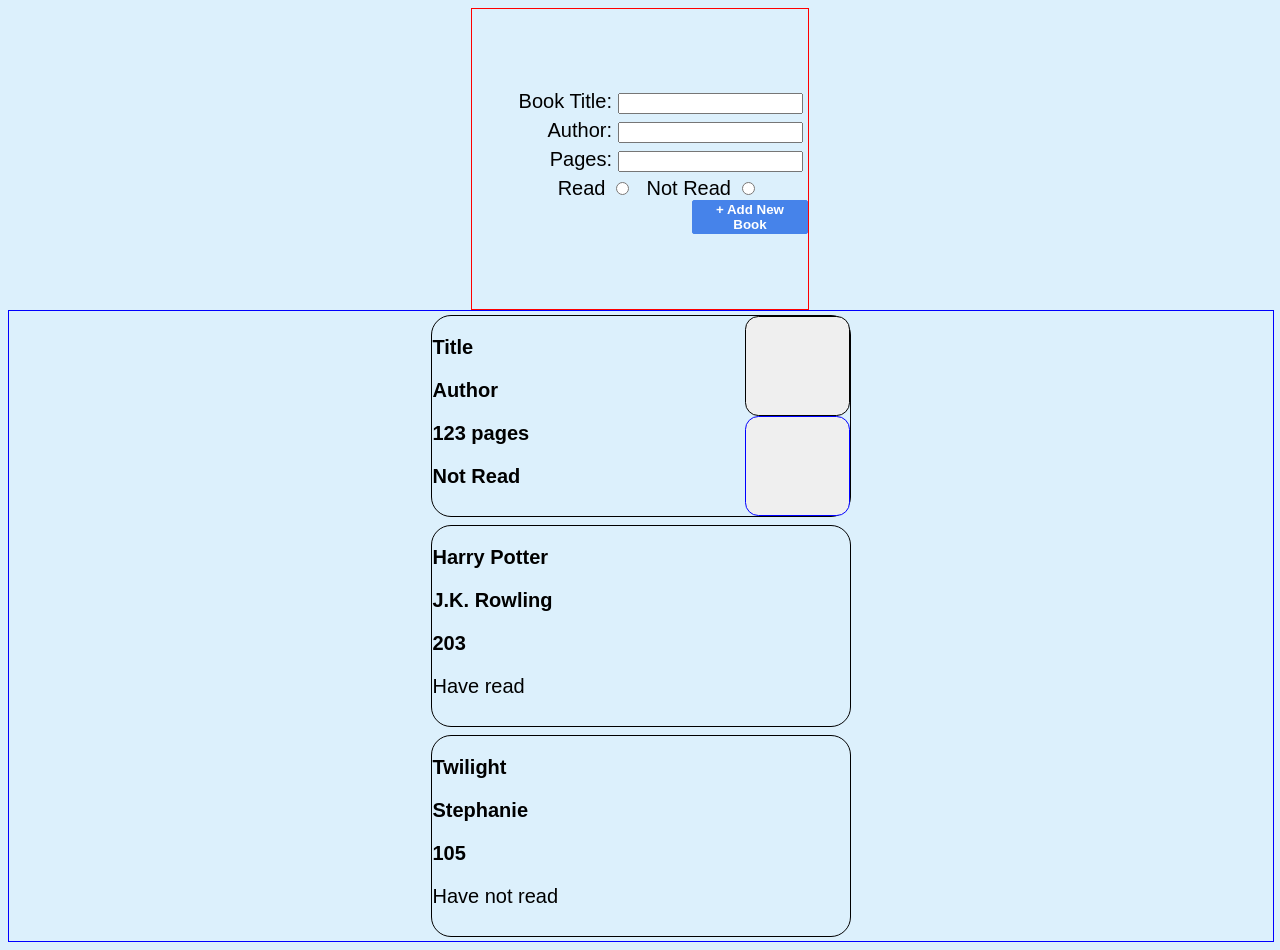
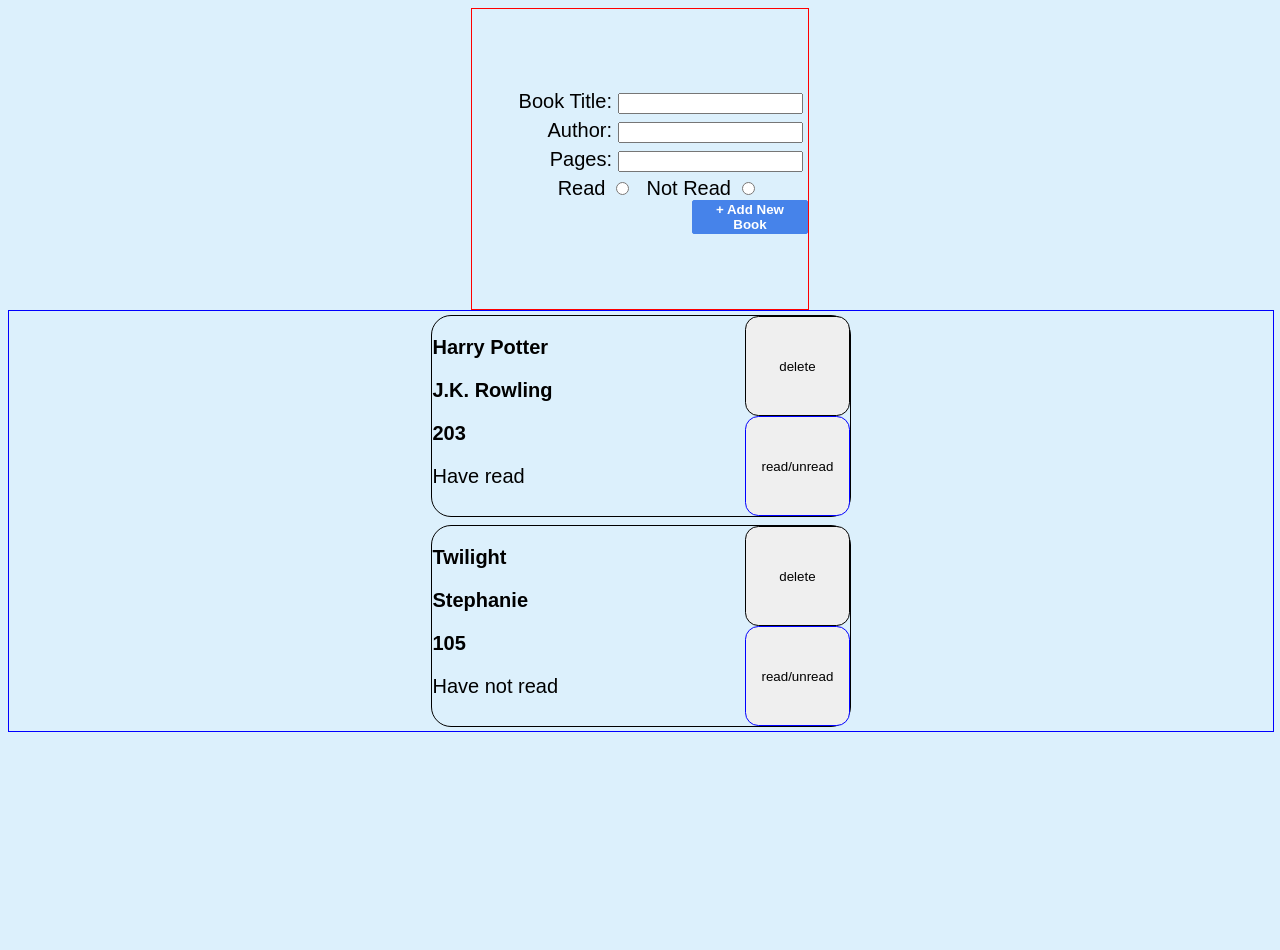
Before and after one commit to mykongee/top-library, a plain HTML site: page index.html in a window 1280 px wide. Both pictures are taken after typing "Sample", "Sample", "5" into the empty fields and a click on the button "+ Add New Book". After the commit the page ends 800 px from the top, so only its background shows below. Drawn offline with Linux system fonts and the light colour scheme.

Commit message:
added delete function, and helper functions to create cards

```diff
--- a/index.html
+++ b/index.html
@@ -22,14 +22,14 @@
                     <label for="pages">Pages:</label>
                     <input type="number" id="pages" name="pages">
                 </div>
-                <div class="form-entry radio">
+                <div class="form-entry radio" id="radio-btns">
                     <label>
                         Read
                         <input type="radio" id="read" name="read" value="read">
                     </label>
                     <label>
                         Not Read
-                        <input type="radio" id="unread" value="unread" name="read">
+                        <input type="radio" id="unread" name="read" value="unread">
                     </label>
                 </div>
                 <button type="reset" id="submit-btn">
--- a/scripts/script.js
+++ b/scripts/script.js
@@ -1,15 +1,12 @@
 let myLibrary = [];
 
-let submitBtn = document.querySelector("#submit-btn");
-submitBtn.addEventListener("click", addBook);
+let addBookBtn = document.querySelector("#submit-btn");
+addBookBtn.addEventListener("click", addBook);
 
 let bookList = document.querySelector(".book-list");
 
 /*TODO:
-implement createCard() helper
 add delete and read toggle functions to book card display
-add book controls section to render()
-test render() on multiple books
 polish UI
 
 */
@@ -30,64 +27,115 @@
 }
 
 function addBook(){
+    let titleInput = document.querySelector("#title");
+    let authorInput = document.querySelector("#author");
+    let pagesInput = document.querySelector("#pages");
+    let readInput = document.querySelector("#radio-btns");
+    let inputs = [titleInput, authorInput, pagesInput, readInput];
+
+    for (let i = 0; i < inputs.length; i++) {
+        if (!validateInput(inputs[i])) {
+            alert("Please fill all fields");
+            return // one or more inputs are invalid
+        }
+    }
+
     let newBook = new Book(
-        document.querySelector("#title").value,
-        document.querySelector("#author").value,
-        document.querySelector("#pages").value,
+        titleInput.value,
+        authorInput.value,
+        pagesInput.value,
         document.querySelector(`input[name="read"]:checked`).value === "read" ? true : false
     );
 
     myLibrary.push(newBook);
     console.log(myLibrary);
+    render();
+}
+
+function validateInput(input) {
+    if (input.getAttribute("type") === "text" || input.getAttribute("type") === "number" ){
+        return input.value.trim() != "" ? true : false;
+
+    } else {
+        input = [...input.children]; // get radio button values in an iterable list
+        let validRadio = false;
+        for (let i = 0; i < input.length; i++) {
+            if (input[i].firstElementChild.checked) {
+                validRadio = true;
+            }
+        }
+        return validRadio;
+    }
 
 }
 
 function deleteBook(event) {
     // book.dataset["indexNumber"];
-    myLibrary.splice(this.dataset)
+    let card = event.target.parentNode.parentNode;
+    card.parentNode.removeChild(card);
 }
 
 function createCard(book) {
-
-}
-
-function render() {
-    for (let i = 0; i < myLibrary.length; i++) {
     let bookCard = document.createElement("div");
     bookCard.setAttribute("class", "book-card");
     let bookInfo = document.createElement("div");
     bookInfo.setAttribute("class", "book-info");
 
-        bookCard.setAttribute("data-index-number", i);
-
     let bookTitle = document.createElement("h3");
     bookTitle.setAttribute("class", "book-title");
-        bookTitle.textContent = myLibrary[i].title;
+    bookTitle.textContent = book.title;
 
     let bookAuthor = document.createElement("h3");
     bookAuthor.setAttribute("class", "book-author");
-        bookAuthor.textContent = myLibrary[i].author;
+    bookAuthor.textContent = book.author;
 
     let bookPages = document.createElement("h3");
     bookPages.setAttribute("class", "book-pages");
-        bookPages.textContent = myLibrary[i].pages;
+    bookPages.textContent = book.pages;
 
     let bookReadStatus = document.createElement("h3");
     bookReadStatus = document.createElement("class", "book-read-status");
-        myLibrary[i].haveRead ? bookReadStatus.textContent = "Have read" : bookReadStatus.textContent = "Have not read";
+    book.haveRead ? bookReadStatus.textContent = "Have read" : bookReadStatus.textContent = "Have not read";
 
-        console.log(bookCard);
+    let bookControls = document.createElement("div");
+    bookControls.setAttribute("class", "book-controls");
+
+    let deleteBtn = document.createElement("input");
+    deleteBtn.setAttribute("type", "button");
+    deleteBtn.setAttribute("class", "btn-delete");
+    deleteBtn.value = "delete";
+    deleteBtn.addEventListener("click", deleteBook);
+
+    let toggleBtn = document.createElement("input");
+    toggleBtn.setAttribute("type", "button");
+    toggleBtn.setAttribute("class", "btn-toggle");
+    toggleBtn.value = "read/unread";
+
+    bookControls.appendChild(deleteBtn);
+    bookControls.appendChild(toggleBtn);
+
     bookInfo.appendChild(bookTitle);
     bookInfo.appendChild(bookAuthor);
     bookInfo.appendChild(bookPages);
     bookInfo.appendChild(bookReadStatus);
 
     bookCard.appendChild(bookInfo);
+    bookCard.appendChild(bookControls);
 
+    return bookCard;
+}
+
+function render() {
+    document.querySelector(".book-list").innerHTML = ""; // clear HTML elements before re-rendering (not efficient, but works on smaller scale)
+
+    for (let i = 0; i < myLibrary.length; i++) {
+        let bookCard = createCard(myLibrary[i]);
+        bookCard.setAttribute("data-index-number", i);
         bookList.appendChild(bookCard);
     }
     return false;
 }
+
 
 let harryPotter = new Book("Harry Potter", "J.K. Rowling", "203", true);
 myLibrary.push(harryPotter);
```
Lines whose indentation alone changed are shown as unchanged.
